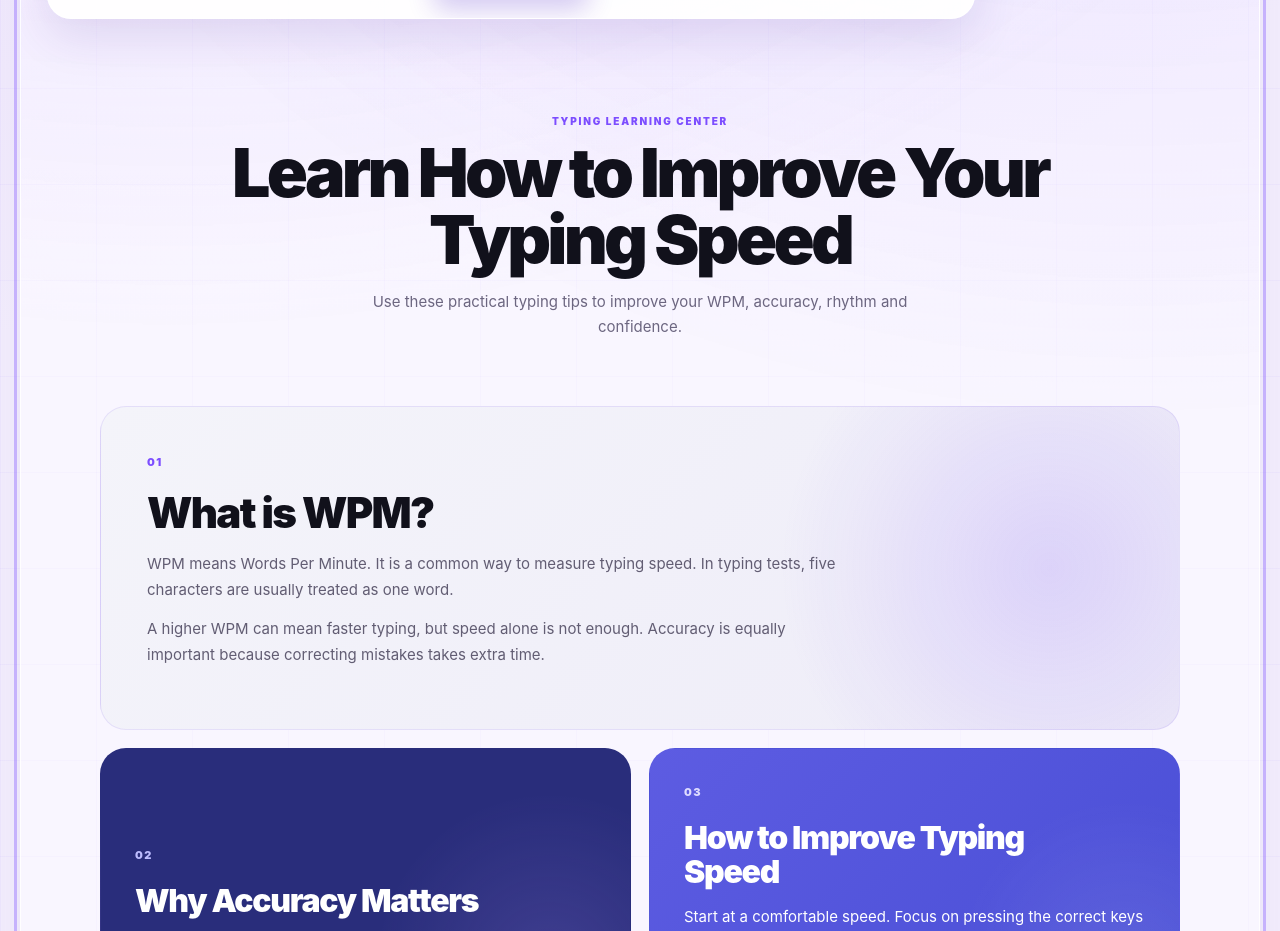
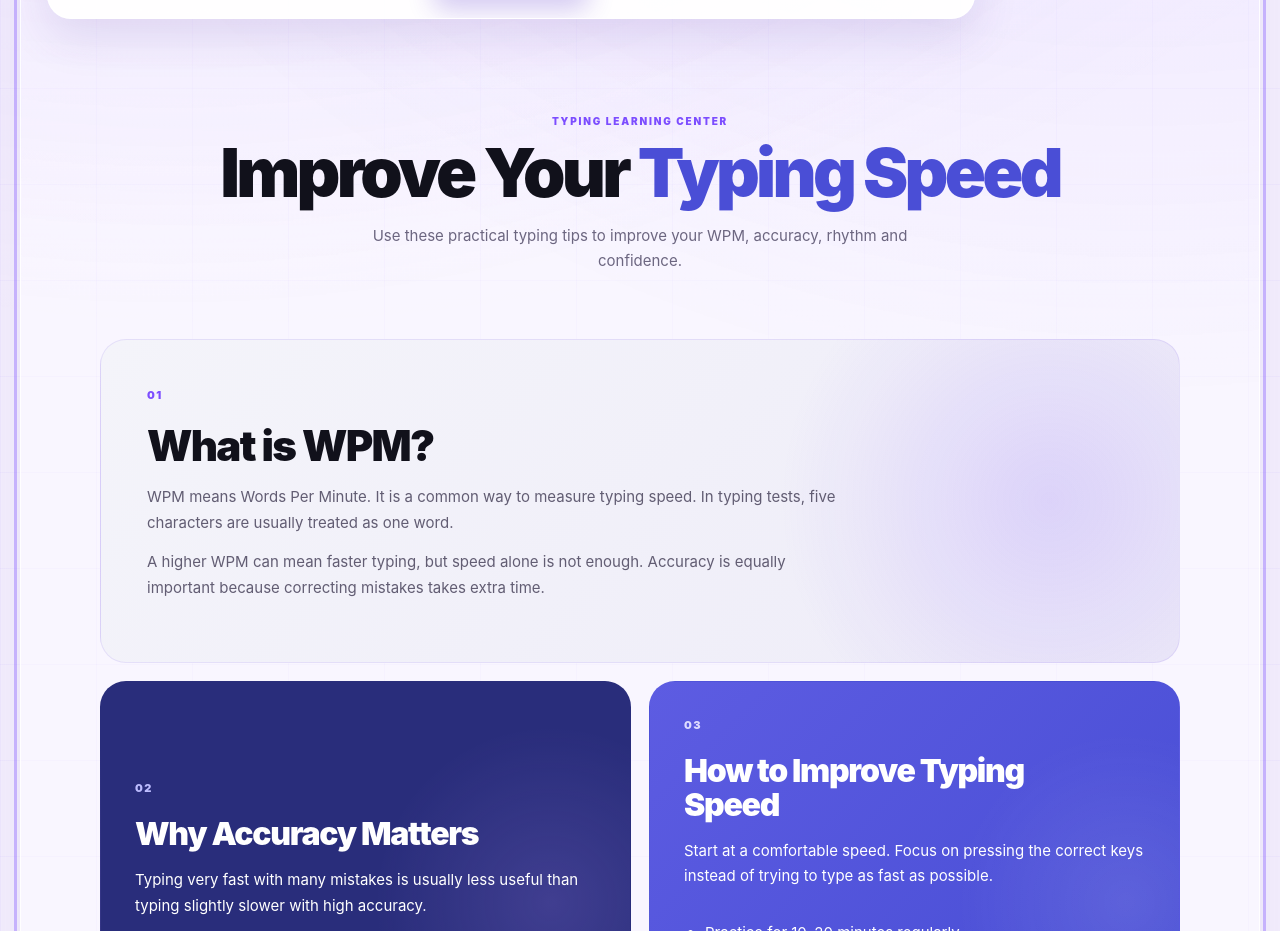
Before and after one commit to mohdaffan54511-cmyk/TeksType, a React (Vite) app: page / in a window 1280 px wide. Shown: the part 1460-2391 px from the top of the page. Built offline with nearby package versions, Linux system fonts and the light colour scheme; no server answers.

Commit message:
Update PublisherContent.jsx

```diff
--- a/src/PublisherContent.jsx
+++ b/src/PublisherContent.jsx
@@ -8,9 +8,9 @@ export default function PublisherContent() {
           TYPING LEARNING CENTER
         </p>
 
-        <h2>
-          Learn How to Improve Your Typing Speed
-        </h2>
+       <h2>
+  Improve Your <span>Typing Speed</span>
+</h2>
 
         <p>
           Use these practical typing tips to improve your WPM,
```
